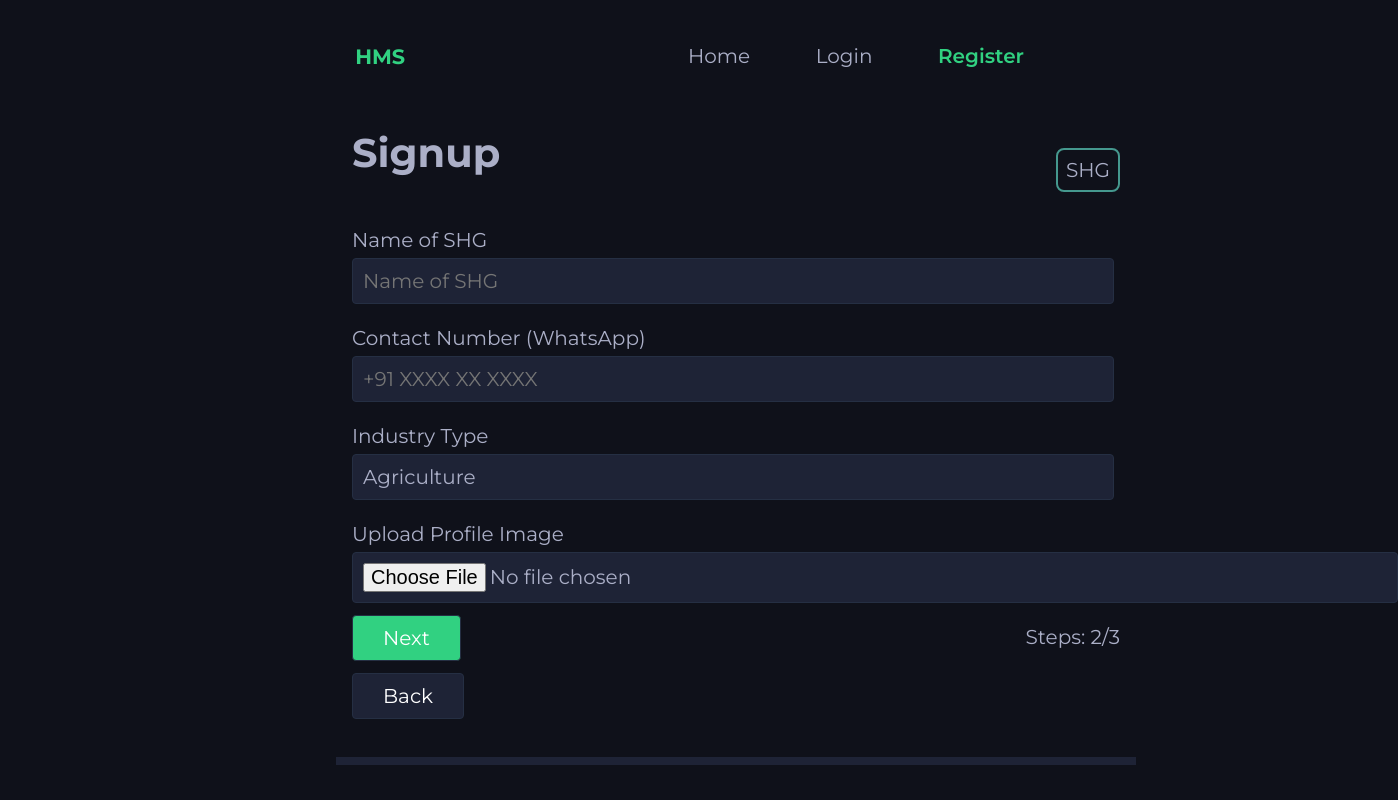
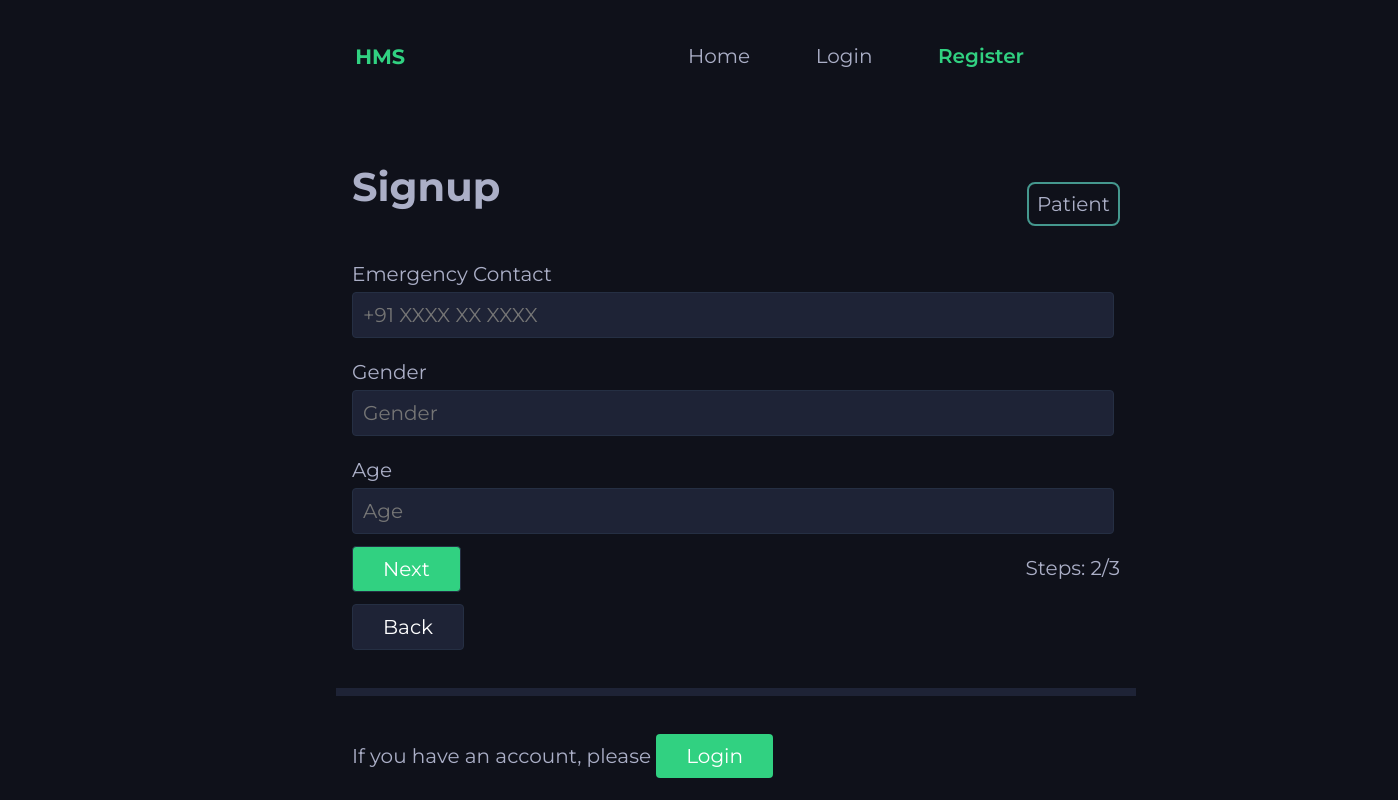
Before and after one commit to interiit2022-mercari/frontend, a React (Create React App) app: page /register in a window 1280 px wide. Both pictures are taken after typing "Sample", "Sample", "Sample123", "Sample" into the empty fields and a click on the input "Next". Shown: the top 800 px of the page, 1398 px wide, since content can reach past the window. Built offline with nearby package versions, Linux system fonts and the light colour scheme.

Commit message:
changed code for patient and doctor registration;
Signed-off-by: Sahil Shubham <sahil.shubham2000@gmail.com>

```diff
--- a/src/component/signupForms/Step2.tsx
+++ b/src/component/signupForms/Step2.tsx
@@ -4,11 +4,9 @@ import { useForm } from "react-hook-form";
 import { useAuth } from "../../hooks/Auth";
 
 interface Props {
-  address: string;
-  media: string;
-  productSold: string;
   contact: string;
-  industryType: string;
+  gender: string;
+  age: string;
   type: string;
   currentStep: number;
 
@@ -16,11 +14,9 @@ interface Props {
 }
 
 export default function Step2({
-  address,
-  media,
-  productSold,
   contact,
-  industryType,
+  gender,
+  age,
   type,
   currentStep,
   handleNextSubmit,
@@ -35,43 +31,22 @@ export default function Step2({
 
   return (
     <form onSubmit={handleSubmit(handleNextSubmit)}>
-      <span className="label"> Address </span>
+      <span className="label"> Emergency Contact </span>
       <input
-        name="address"
-        placeholder={address}
-        ref={register({ required: true })}
+        name="emergency_contact"
+        placeholder={contact}
+        ref={register({ required: false })}
       />
 
-      <span className="label"> Product Sold </span>
+      <span className="label"> Gender </span>
       <input
-        name="product_sold"
-        placeholder={productSold}
-        ref={register({ required: true })}
+        name="gender"
+        placeholder={gender}
+        ref={register({ required: false })}
       />
 
-      <span className="label"> Contact Number (WhatsApp) </span>
-      <input
-        name="WAcontact"
-        placeholder={contact}
-        ref={register({ required: true })}
-      />
-
-      <span className="label"> Industry Type </span>
-      {
-        <select name="industry_type" ref={register({ required: false })}>
-          {industryType.split(",").map((type) => (
-            <option> {type} </option>
-          ))}
-        </select>
-      }
-
-      <label htmlFor="media"> Upload Profile Image </label>
-      <input
-        type="file"
-        accept="image/png, image/jpeg"
-        name="media"
-        ref={register({ required: true })}
-      />
+      <span className="label"> Age </span>
+      <input name="age" placeholder={age} ref={register({ required: false })} />
 
       <div className="signup-btns">
         <input type="submit" value="Next" />
--- a/src/component/signupForms/StepOne.tsx
+++ b/src/component/signupForms/StepOne.tsx
@@ -81,16 +81,16 @@ export default function StepOne({
       <span className="label"> Type of User </span>
       <div className="types">
         <div
-          className={`type ${type == "SHG" && "current"}`}
-          onClick={() => handleTypeChange("SHG")}
+          className={`type ${type == "Patient" && "current"}`}
+          onClick={() => handleTypeChange("Patient")}
         >
-          Producer
+          Patient
         </div>
         <div
-          className={`type ${type == "SME" && "current"}`}
-          onClick={() => handleTypeChange("SME")}
+          className={`type ${type == "Doctor" && "current"}`}
+          onClick={() => handleTypeChange("Doctor")}
         >
-          Buyer
+          Doctor
         </div>
       </div>
       {/* <input
--- a/src/component/signupForms/StepTwo.tsx
+++ b/src/component/signupForms/StepTwo.tsx
@@ -4,26 +4,20 @@ import { useForm } from "react-hook-form";
 import { useAuth } from "../../hooks/Auth";
 
 interface Props {
-  nameSHG: string;
-  media: string;
-  productionCap: string;
+  gender: string;
+  age: string;
   contact: string;
   type: string;
-  orderSize: string;
-  industryType: string;
   currentStep: number;
 
   handleNextSubmit: (e: any) => void;
 }
 
 export default function StepTwo({
-  nameSHG,
-  media,
-  productionCap,
-  orderSize,
+  gender,
+  age,
   contact,
   type,
-  industryType,
   currentStep,
   handleNextSubmit,
 }: Props) {
@@ -37,50 +31,22 @@ export default function StepTwo({
 
   return (
     <form onSubmit={handleSubmit(handleNextSubmit)}>
-      <span className="label"> Name of SHG </span>
+      <span className="label"> Emergency Contact </span>
       <input
-        name="name_SHG"
-        placeholder={nameSHG}
-        ref={register({ required: false })}
-      />
-
-      {/* <span className="label"> Prodcution Capacity </span>
-      <input
-        name="production_cap"
-        placeholder={productionCap}
-        ref={register({ required: false })}
-      />
-
-      <span className="label"> Order Size </span>
-      <input
-        name="order_size"
-        placeholder={orderSize}
-        ref={register({ required: false })}
-      /> */}
-
-      <span className="label"> Contact Number (WhatsApp) </span>
-      <input
-        name="WAcontact"
+        name="emergency_contact"
         placeholder={contact}
         ref={register({ required: false })}
       />
 
-      <span className="label"> Industry Type </span>
-      {
-        <select name="industry_type" ref={register({ required: false })}>
-          {industryType.split(",").map((type) => (
-            <option> {type} </option>
-          ))}
-        </select>
-      }
+      <span className="label"> Gender </span>
+      <input
+        name="gender"
+        placeholder={gender}
+        ref={register({ required: false })}
+      />
 
-      <label htmlFor="media"> Upload Profile Image </label>
-      <input
-        type="file"
-        accept="image/png, image/jpeg"
-        name="media"
-        ref={register({ required: true })}
-      />
+      <span className="label"> Age </span>
+      <input name="age" placeholder={age} ref={register({ required: false })} />
 
       <div className="signup-btns">
         <input type="submit" value="Next" />
--- a/src/hooks/Auth.tsx
+++ b/src/hooks/Auth.tsx
@@ -1,32 +1,30 @@
 import React, { useContext, createContext, useState } from "react";
 import axios, { AxiosError, AxiosRequestConfig, AxiosResponse } from "axios";
 import { BACKEND_URL } from "../constants/constants";
+import { stringify } from "node:querystring";
 
-export type registerForm_SHG = {
+export type registerForm_Patient = {
   name: string;
+  user_type: string;
   phone: string;
-  WAcontact: string;
-  user_type: string;
-  industry_type: string;
-  account_number: string;
-  branch_code: string;
-
-  name_SHG: string;
-  production_cap: string;
-  order_size: string;
+  emergency_contact: string;
+  blood_group: string;
+  age: string;
+  gender: string;
+  NHID: string;
 };
 
-export type registerForm_SME = {
+export type registerForm_Doctor = {
   name: string;
+  user_type: string;
   phone: string;
-  WAcontact: string;
-  user_type: string;
-  industry_type: string;
-  account_number: string;
-  branch_code: string;
-
-  address: string;
-  product_sold: string;
+  emergency_phone: string;
+  blood_group: string;
+  age: string;
+  gender: string;
+  medical_profession: string;
+  degree: string;
+  years_of_experience: string;
 };
 
 export type loginForm = {
@@ -36,104 +34,89 @@ export type loginForm = {
   remember: string;
 };
 
-export class SHGUser {
-  shg_id: number;
+export class Patient {
   access_token: string;
   profile_image_uri: string;
 
   name: string;
+  user_type: string;
   phone: string;
-  WAcontact: string;
-  user_type: string;
-  industry_type: string;
-  account_number: string;
-  branch_code: string;
-
-  name_SHG: string;
-  production_cap: string;
-  order_size: string;
+  emergency_contact: string;
+  blood_group: string;
+  age: string;
+  gender: string;
+  NHID: string;
 
   constructor(
-    shg_id: number,
     access_token: string,
     profile_image_uri: string,
 
     name: string,
+    user_type: string,
     phone: string,
-    WAcontact: string,
-    user_type: string,
-    industry_type: string,
-    account_number: string,
-    branch_code: string,
-
-    name_SHG: string,
-    production_cap: string,
-    order_size: string
+    emergency_contact: string,
+    blood_group: string,
+    age: string,
+    gender: string,
+    NHID: string
   ) {
-    this.shg_id = shg_id;
     this.access_token = access_token;
     this.profile_image_uri = profile_image_uri;
 
     this.name = name;
+    this.user_type = user_type;
     this.phone = phone;
-    this.WAcontact = WAcontact;
-    this.user_type = user_type;
-    this.industry_type = industry_type;
-    this.account_number = account_number;
-    this.branch_code = branch_code;
-
-    this.name_SHG = name_SHG;
-    this.production_cap = production_cap;
-    this.order_size = order_size;
+    this.emergency_contact = emergency_contact;
+    this.blood_group = blood_group;
+    this.age = age;
+    this.gender = gender;
+    this.NHID = NHID;
   }
 }
 
-export class SMEUser {
-  sme_id: number;
+export class Doctor {
   access_token: string;
   profile_image_uri: string;
 
   name: string;
+  user_type: string;
   phone: string;
-  WAcontact: string;
-  user_type: string;
-  industry_type: string;
-  account_number: string;
-  branch_code: string;
-
-  address: string;
-  product_sold: string;
+  emergency_phone: string;
+  blood_group: string;
+  age: string;
+  gender: string;
+  medical_profession: string;
+  degree: string;
+  years_of_experience: string;
 
   constructor(
-    sme_id: number,
     access_token: string,
     profile_image_uri: string,
 
     name: string,
+    user_type: string,
     phone: string,
-    WAcontact: string,
-    user_type: string,
-    industry_type: string,
-    account_number: string,
-    branch_code: string,
-
-    address: string,
-    product_sold: string
+    emergency_phone: string,
+    blood_group: string,
+    age: string,
+    gender: string,
+    medical_profession: string,
+    degree: string,
+    years_of_experience: string
   ) {
-    this.sme_id = sme_id;
     this.access_token = access_token;
     this.profile_image_uri = profile_image_uri;
 
     this.name = name;
+    this.user_type = user_type;
     this.phone = phone;
-    this.WAcontact = WAcontact;
-    this.user_type = user_type;
-    this.industry_type = industry_type;
-    this.account_number = account_number;
-    this.branch_code = branch_code;
-
-    this.address = address;
-    this.product_sold = product_sold;
+    this.emergency_phone = emergency_phone;
+    this.blood_group = blood_group;
+    this.age = age;
+    this.gender = gender;
+    this.medical_profession = medical_profession;
+    this.degree = degree;
+    this.years_of_experience = years_of_experience;
   }
 }
 
@@ -141,7 +124,7 @@ const authConnector = {
   isAuthenticated: false,
   login(
     data: loginForm,
-    cb: (user: SHGUser | SMEUser) => void,
+    cb: (user: Patient | Doctor) => void,
     cbe: (e: AxiosError) => void
   ) {
     authConnector.isAuthenticated = true;
@@ -157,10 +140,15 @@ const authConnector = {
     authConnector.isAuthenticated = false;
     cb();
   },
-  registerSHG(data: registerForm_SHG, cb: (response: AxiosResponse) => void) {
+  registerPatient(
+    data: registerForm_Patient,
+    cb: (response: AxiosResponse) => void
+  ) {
     authConnector.isAuthenticated = false;
+
+    // TODO: update url
     axios
-      .post(`${BACKEND_URL}/auth/signup/shg`, data)
+      .post(`${BACKEND_URL}/auth/signup/`, data)
       .then((response) => {
         // console.log(response);
         cb(response);
@@ -170,10 +158,15 @@ const authConnector = {
         cb(error.response);
       });
   },
-  registerSME(data: registerForm_SME, cb: (response: AxiosResponse) => void) {
+  registerDoctor(
+    data: registerForm_Doctor,
+    cb: (response: AxiosResponse) => void
+  ) {
     authConnector.isAuthenticated = false;
+
+    // TODO: update url
     axios
-      .post(`${BACKEND_URL}/auth/signup/sme`, data)
+      .post(`${BACKEND_URL}/auth/signup`, data)
       .then((response) => {
         // console.log(response);
         cb(response);
@@ -186,19 +179,19 @@ const authConnector = {
 };
 
 export type AuthContextType = {
-  user: SHGUser | SMEUser | null;
+  user: Patient | Doctor | null;
   login: (
     data: loginForm,
     cb: () => void,
     cbe: (e: AxiosError) => void
   ) => void;
   signout: (cb: () => void) => void;
-  registerSHG: (
-    data: registerForm_SHG,
+  registerPatient: (
+    data: registerForm_Patient,
     cb: (response: AxiosResponse) => void
   ) => void;
-  registerSME: (
-    data: registerForm_SME,
+  registerDoctor: (
+    data: registerForm_Doctor,
     cb: (response: AxiosResponse) => void
   ) => void;
   authHeader: () => AxiosRequestConfig;
@@ -218,7 +211,7 @@ function useAuth() {
 }
 
 function useProvideAuth() {
-  const [user, setUser] = useState<SMEUser | SHGUser | null>(
+  const [user, setUser] = useState<Patient | Doctor | null>(
     getUserFromLocalStorage()
   );
 
@@ -247,21 +240,21 @@ function useProvideAuth() {
     });
   };
 
-  const registerSME = (
-    data: registerForm_SME,
+  const registerPatient = (
+    data: registerForm_Patient,
     cb: (response: AxiosResponse) => void
   ) => {
-    return authConnector.registerSME(data, (response) => {
+    return authConnector.registerPatient(data, (response) => {
       setUser(null);
       cb(response);
     });
   };
 
-  const registerSHG = (
-    data: registerForm_SHG,
+  const registerDoctor = (
+    data: registerForm_Doctor,
     cb: (response: AxiosResponse) => void
   ) => {
-    return authConnector.registerSHG(data, (response) => {
+    return authConnector.registerDoctor(data, (response) => {
       setUser(null);
       cb(response);
     });
@@ -282,13 +275,13 @@ function useProvideAuth() {
     user,
     login,
     signout,
-    registerSME,
-    registerSHG,
+    registerPatient,
+    registerDoctor,
     authHeader,
   };
 }
 
-function getUserFromLocalStorage(): SHGUser | SMEUser | null {
+function getUserFromLocalStorage(): Patient | Doctor | null {
   let userJSON = localStorage.getItem("user");
   if (userJSON) {
     return JSON.parse(userJSON);
--- a/src/views/Login.tsx
+++ b/src/views/Login.tsx
@@ -12,7 +12,7 @@ function Login() {
   let history = useHistory();
   const { register, handleSubmit, errors } = useForm();
   const [message, setMessage] = useState("");
-  const [type, setType] = useState("SHG");
+  const [type, setType] = useState("Patient");
 
   const onSubmit = (data: loginForm) => {
     data.user_type = type;
@@ -69,16 +69,16 @@ function Login() {
           <span className="label"> Type of User </span>
           <div className="types">
             <div
-              className={`type ${type == "SHG" && "current"}`}
-              onClick={() => handleTypeChange("SHG")}
+              className={`type ${type == "Patient" && "current"}`}
+              onClick={() => handleTypeChange("Patient")}
             >
-              Producer
+              Patient
             </div>
             <div
-              className={`type ${type == "SME" && "current"}`}
-              onClick={() => handleTypeChange("SME")}
+              className={`type ${type == "Doctor" && "current"}`}
+              onClick={() => handleTypeChange("Doctor")}
             >
-              Buyer
+              Doctor
             </div>
           </div>
           <button type="submit" disabled={isLoading}>
--- a/src/views/Register.tsx
+++ b/src/views/Register.tsx
@@ -1,6 +1,10 @@
 import axios, { AxiosResponse } from "axios";
 import React, { useState } from "react";
-import { useAuth, registerForm_SHG, registerForm_SME } from "../hooks/Auth";
+import {
+  useAuth,
+  registerForm_Patient,
+  registerForm_Doctor,
+} from "../hooks/Auth";
 import StepOne from "../component/signupForms/StepOne";
 import { stat } from "node:fs";
 import { useForm } from "react-hook-form";
@@ -25,54 +29,44 @@ function Register() {
   const [state, setState] = useState({
     // non user specific
     name: "Name",
+    user_type: "Patient",
     username: "Username",
     password: "Password",
     profile_image_uri: "",
-    media: "",
     phone: "+91 XXXX XX XXXX",
-    WAcontact: "+91 XXXX XX XXXX", // for WhatsApp
-    user_type: "SHG",
-    industry_type: "Agriculture, Something, Engineering",
-    account_number: "Account Number",
-    branch_code: "IFSC Code",
+    blood_group: "Blood Group",
+    age: "Age",
+    gender: "Gender",
 
-    // for SHGs only
-    name_SHG: "Name of SHG",
-    production_cap: "Production Capacity",
-    order_size: "Order Size",
-    members: "No members added yet",
-    member_name: "Name",
-    member_aadhar: "Aadhar",
-    member_contact: "+91 XXXX XX XXXX",
-    skill: "Agriculture, Something, Engineering",
+    // for Patients only
+    NHID: "NHID",
+    emergency_contact: "+91 XXXX XX XXXX",
 
-    // for SMEs only
-    address: "Address",
-    product_sold: "Products Sold",
+    // for Doctors only
+    emergency_phone: "+91 XXXX XX XXXX",
+    medical_profession: "Medical Profession",
+    degree: "Degree",
+    years_of_experience: "Years of Experience",
   });
 
   const onSubmit = () => {
     setIsLoading(true);
 
-    if (state.media.length > 0) {
-      const e = state.media[0];
-      const d = new FormData();
-      let photograph;
-      console.log(e);
-      d.append("image", e);
-      axios
-        .post("https://api.imgbb.com/1/upload?key=" + API_IMGBB, d)
-        .then((resp) => {
-          photograph = resp.data.data.image.url;
-          console.log(photograph);
+    // TODO: random image generator service here
+    state.profile_image_uri = "";
 
-          state.profile_image_uri = photograph;
-
-          if (state.user_type === "SHG") {
-            const { address, product_sold, ...data } = state;
+    if (state.user_type === "Patient") {
+      const {
+        medical_profession,
+        degree,
+        years_of_experience,
+        profile_image_uri,
+        emergency_phone,
+        ...data
+      } = state;
       console.log(data);
 
-            auth?.registerSHG(data, (response: AxiosResponse) => {
+      auth?.registerPatient(data, (response: AxiosResponse) => {
         // console.log("registration succex");
         setIsLoading(false);
 
@@ -85,21 +79,11 @@ function Register() {
         }
       });
     } else {
-            const {
-              name_SHG,
-              production_cap,
-              order_size,
-              members,
-              member_name,
-              member_aadhar,
-              member_contact,
-              skill,
-              ...data
-            } = state;
+      const { NHID, emergency_contact, ...data } = state;
 
       console.log(data);
 
-            auth?.registerSME(data, (response: AxiosResponse) => {
+      auth?.registerDoctor(data, (response: AxiosResponse) => {
         // console.log("registration succex");
         setIsLoading(false);
 
@@ -111,11 +95,6 @@ function Register() {
           setMessage("Server is down, please try again later");
         else if (response.status === 200) setIsRegistered(true);
         else setMessage(response.data.message);
-            });
-          }
-        })
-        .catch((e) => {
-          console.log(e);
       });
     }
   };
@@ -185,23 +164,19 @@ function Register() {
           handleTypeChange={handleTypeChange}
         />
 
-        {state.user_type === "SHG" ? (
+        {state.user_type === "Patient" ? (
           <>
             <StepTwo
-              nameSHG={state.name_SHG}
-              media={state.media}
-              productionCap={state.production_cap}
-              orderSize={state.order_size}
-              contact={state.WAcontact}
-              industryType={state.industry_type}
+              contact={state.emergency_contact}
+              gender={state.gender}
+              age={state.age}
               type={state.user_type}
               currentStep={step}
               handleNextSubmit={handleNextSubmit}
             />
 
-            <Step3
-              accountNumber={state.account_number}
-              branchCode={state.branch_code}
+            <StepThree
+              NHID={state.NHID}
               type={state.user_type}
               currentStep={step}
               handleNextSubmit={handleNextSubmit}
@@ -211,22 +186,21 @@ function Register() {
           ""
         )}
 
-        {state.user_type === "SME" ? (
+        {state.user_type === "Doctor" ? (
           <>
             <Step2
-              address={state.address}
-              media={state.media}
-              productSold={state.product_sold}
-              contact={state.WAcontact}
-              industryType={state.industry_type}
+              contact={state.emergency_phone}
+              gender={state.gender}
+              age={state.age}
               type={state.user_type}
               currentStep={step}
               handleNextSubmit={handleNextSubmit}
             />
 
             <Step3
-              accountNumber={state.account_number}
-              branchCode={state.branch_code}
+              medicalProfession={state.medical_profession}
+              degree={state.degree}
+              yearsOfExperience={state.years_of_experience}
               type={state.user_type}
               currentStep={step}
               handleNextSubmit={handleNextSubmit}
```
Also changed, not shown: src/component/signupForms/Step3.tsx (+19 -10 lines), src/component/signupForms/StepThree.tsx (+5 -44 lines). Lines whose indentation alone changed are shown as unchanged.
